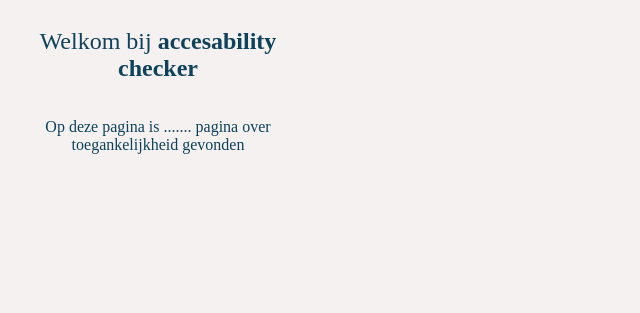
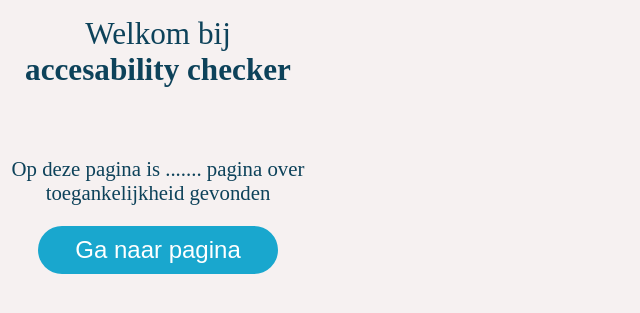
Before and after one commit to AlexDusselaar/CLE3, a PHP site: page /popup.html in a window 1280 px wide. Shown: the top 313 px of the page, without its empty margins (0-640 px from the left). Run offline with PHP 8.4, Linux system fonts and the light colour scheme.

Commit message:
Aligator

```diff
--- a/CSS/style.css
+++ b/CSS/style.css
@@ -2,7 +2,7 @@ body {
     width: 300px;
     height: 300px;
     text-align: center;
-    font-size: 1rem;
+    font-size: 1.3rem;
     color: #0D425A;
     background-color: #F6F1F1;
     display: flex;
@@ -15,6 +15,8 @@ img {
 
 h1 {
     font-weight: normal;
+    margin-top: 0.5rem;
+    margin-bottom: 3rem;
 }
 
 b {
@@ -24,3 +26,14 @@ b {
 .descriptionAndButton{
     align-self: flex-end;
 }
+
+button{
+    color: white;
+    background-color: #19A7CE;
+    border: none;
+    width: 80%;
+    border-radius: 30px;
+    font-size: 1.5rem;
+    padding-top: 10px;
+    padding-bottom: 10px;
+}
--- a/popup.html
+++ b/popup.html
@@ -21,7 +21,7 @@
         <p>Op deze pagina is ....... pagina over toegankelijkheid gevonden</p>
     </div>
     <div>
-
+        <button>Ga naar pagina</button>
     </div>
 </section>
 </body>
```
